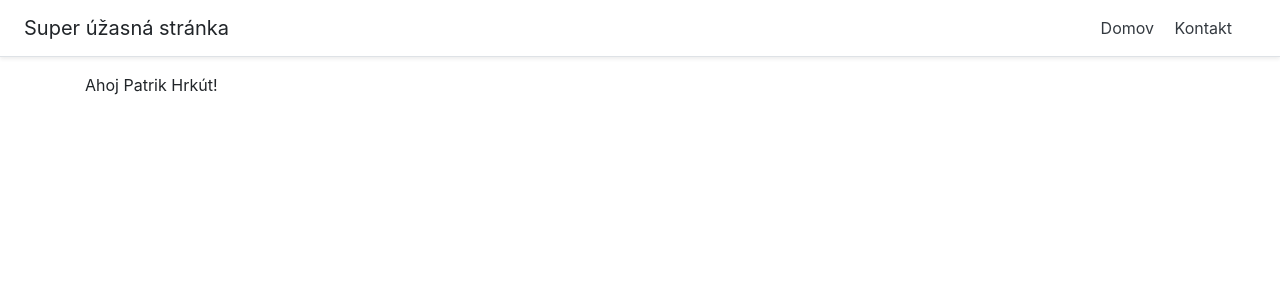
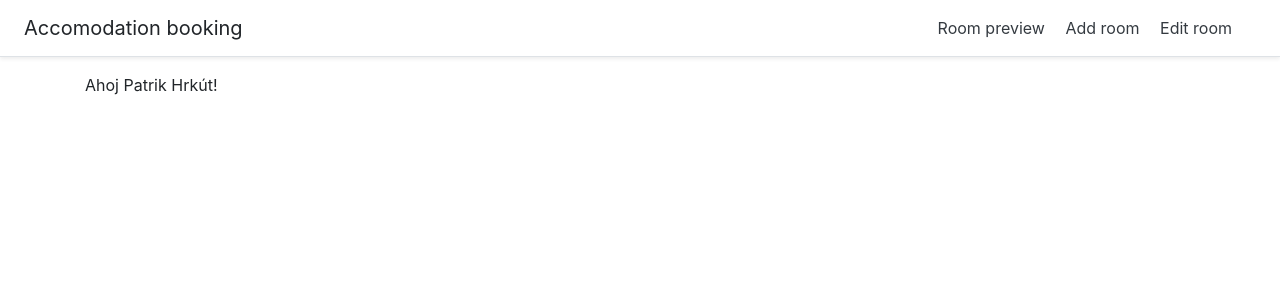
Before and after one commit to UhrinDavid/checkpoint_2, a PHP site: page / in a window 1280 px wide. Shown: the top 300 px of the page. Run offline with PHP 8.4, Linux system fonts and the light colour scheme.

Commit message:
menu modification

```diff
--- a/www/mvc/App/Views/root.layout.view.php
+++ b/www/mvc/App/Views/root.layout.view.php
@@ -9,10 +9,11 @@
     </head>
     <body>
     <div class="d-flex flex-column flex-md-row align-items-center p-3 px-md-4 mb-3 bg-white border-bottom shadow-sm">
-        <h5 class="my-0 mr-md-auto font-weight-normal">Super úžasná stránka</h5>
+        <h5 class="my-0 mr-md-auto font-weight-normal">Accomodation booking</h5>
         <nav class="my-2 my-md-0 mr-md-3">
-            <a class="p-2 text-dark active" href="?c=home">Domov</a>
-            <a class="p-2 text-dark" href="?c=home&a=contact">Kontakt</a>
+            <a class="p-2 text-dark active" href="?c=room_preview">Room preview</a>
+            <a class="p-2 text-dark" href="?c=room_form&a=add">Add room</a>
+            <a class="p-2 text-dark" href="?c=room_form&a=edit">Edit room</a>
         </nav>
 
     </div>
```
